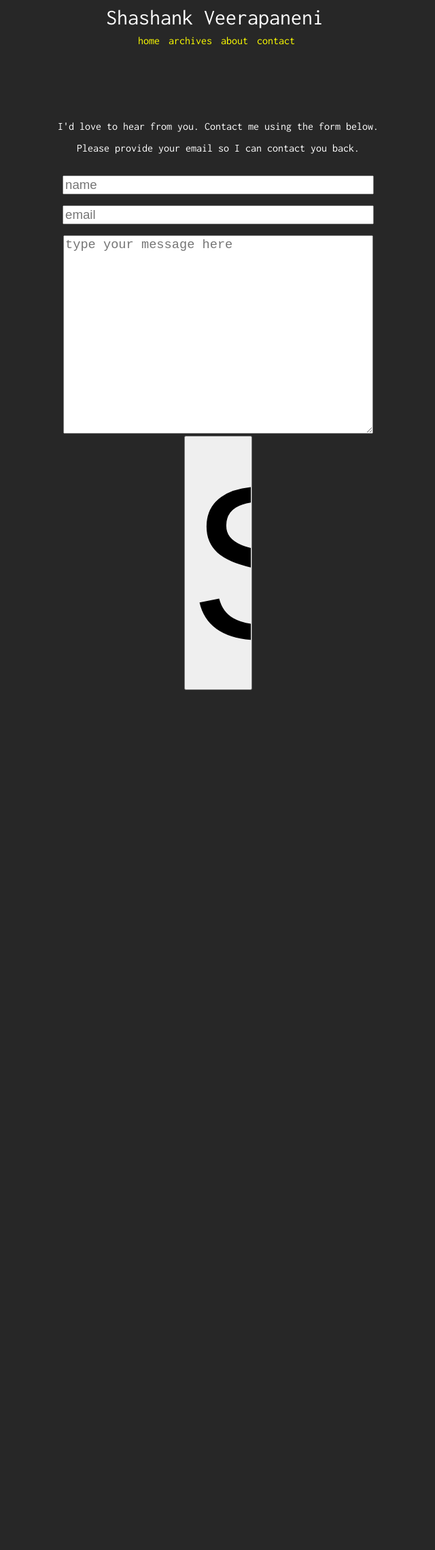
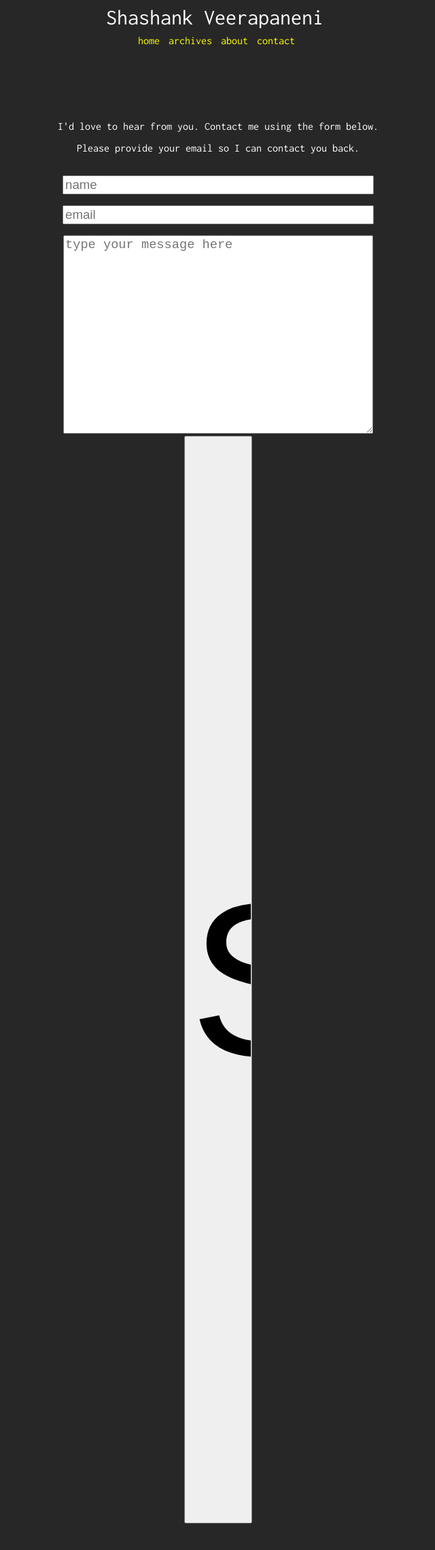
Before and after one commit to shashankv02/sitebackup, a Jekyll site: the page built from contact/index.html, in a window 1280 px wide. Shown: the top 2280 px of the page at 68% size, without its empty margins (319-959 px from the left). Built offline with Jekyll 4.4.1, drawn with Linux system fonts in a browser that asks for light colours.

Commit message:
mobile enhancements

```diff
--- a/assets/css/main.scss
+++ b/assets/css/main.scss
@@ -361,7 +361,7 @@ blockquote {
 	}
 	&__buttons {
 		width:20%;
-		height:100%;
+		height: 5em;
 		font-size: 20em;
 		text-align: center;
 	}
```
